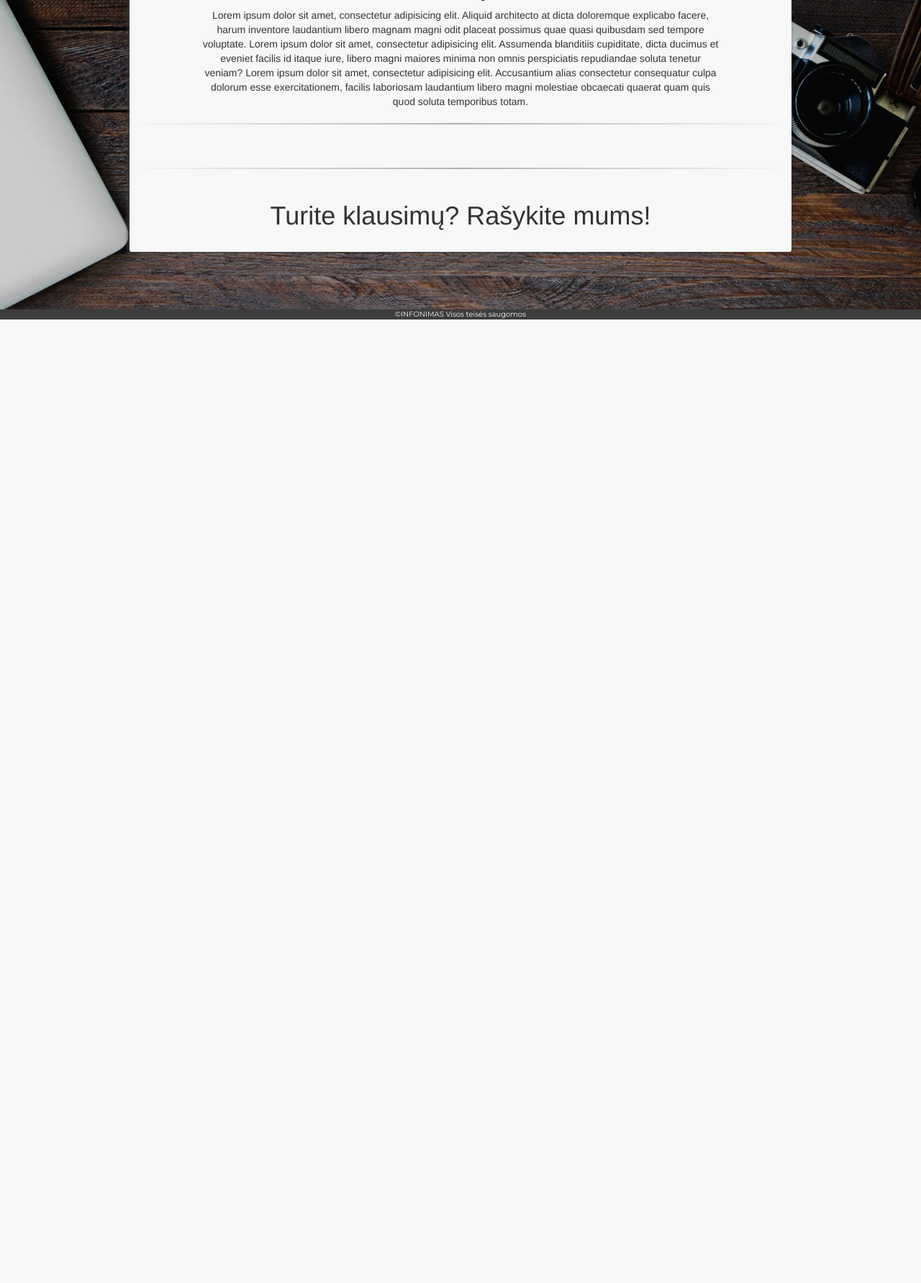
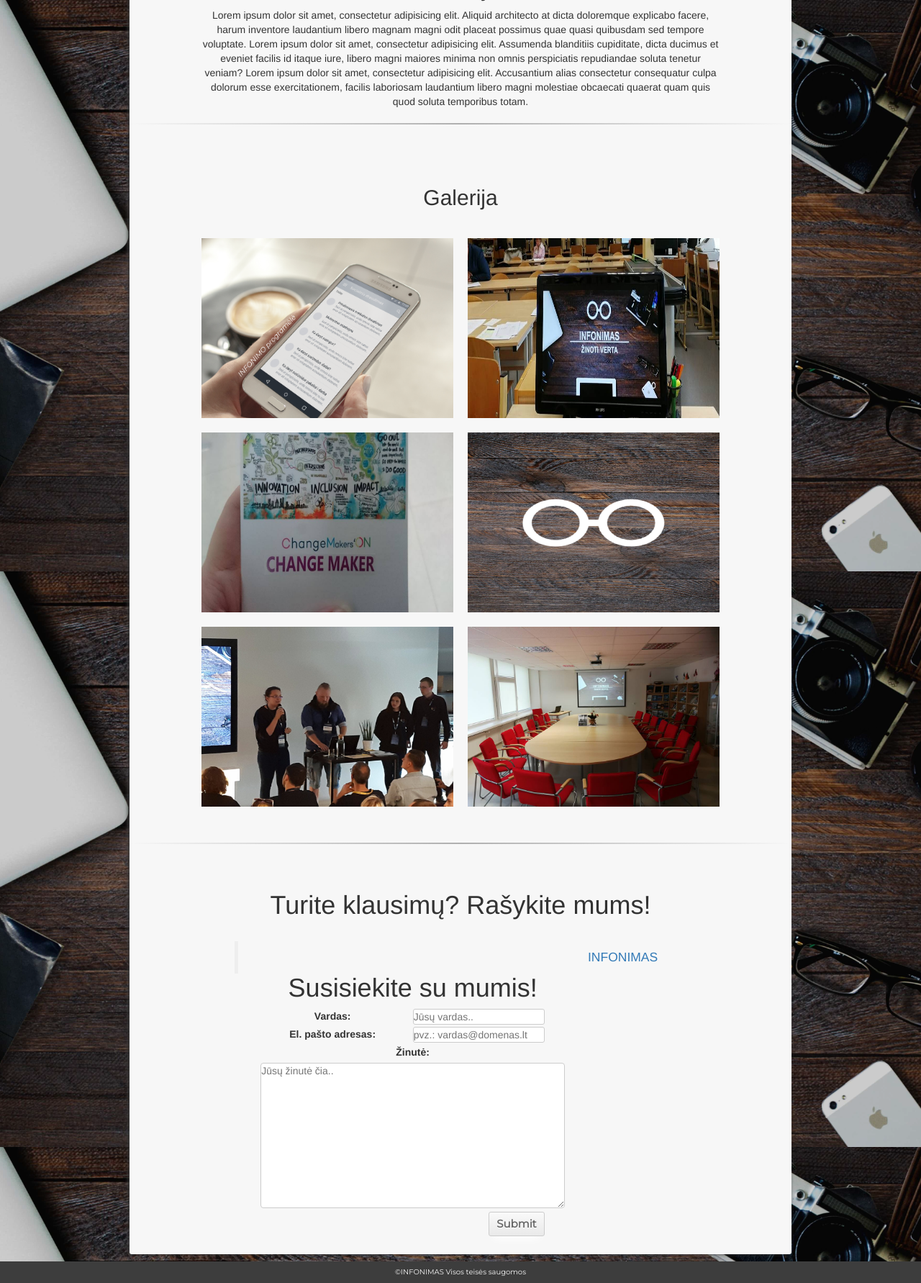
Before and after one commit to gretanevera/Infonimas-With-PHP, a PHP site: page / in a window 1280 px wide. Shown: the part 1606-3389 px from the top of the page at 72% size. Before the commit the page ends 2050 px from the top, so only its background shows below. Run offline with PHP 8.4, Linux system fonts and the light colour scheme; some libraries are stand-ins or nearby versions.

Commit message:
minor style changes

```diff
--- a/css/style.css
+++ b/css/style.css
@@ -186,6 +186,7 @@
     background-size: cover;
     background-repeat: no-repeat;
     background-attachment: fixed;
+
 }
 
 .gra1 {
@@ -204,6 +205,7 @@
     /*padding-left: 25px;*/
     /*padding-right: 25px;*/
     text-align: center;
+
 
 }
 
@@ -307,7 +309,7 @@
 
 /**/
 
-label {
+.gra2 label {
 font-size: 26px;
 display: none;
 width: 26px;
@@ -343,7 +345,7 @@
     #smallgrid{
     display: inline-block;
 }
-    label {
+    .gra2 label {
     display: block;
     cursor: pointer;
 }
@@ -411,9 +413,13 @@
         padding-left: 5px;
         padding-right: 5px;
         padding-top: 5px;
+
     }
     .top1 {
         display: none;
+    }
+    .inception div {
+        margin-left: 30% ;
     }
 
 }
@@ -429,7 +435,7 @@
 .infonimas {
     font-size: 50px;
     text-decoration: underline #f7f7f7;
-    margin-top: 10%;
+    margin-top: 20%;
     }
 
 
@@ -495,12 +501,12 @@
     border:1px solid #dcdcdc;
     display:inline-block;
     cursor:pointer;
-    color:#777777;
+    color: #333333;
     font-family: 'Montserrat', sans-serif;
     font-size:25px;
     padding:12px 38px;
     text-decoration:none;
-    text-shadow:3px 2px 2px #ffffff;
+    text-shadow:3px 2px 2px #666666;
 }
 .myButton:hover {
     background:-webkit-gradient(linear, left top, left bottom, color-stop(0.05, #dfdfdf), color-stop(1, #ededed));
@@ -516,3 +522,136 @@
     position:relative;
     top:1px;
 }
+
+.contk1{
+    display: inline-block;
+}
+.contkform{
+    display: block;
+    float: left;
+    margin-bottom: 5px;
+    margin-left: 25px;
+}
+.contk1 label {
+
+}
+.contk1 input{
+  float: right;
+    margin-right: 40px;
+    border-radius: 3px;
+    border: 1px solid #ccc
+}
+textarea{
+    border: 1px solid #ccc;
+    resize: vertical;
+}
+
+/* siusti mygtukas*/
+.sendbtn {
+    -moz-box-shadow: 0px 10px 14px -7px #ffffff;
+    -webkit-box-shadow: 0px 10px 14px -7px #ffffff;
+    box-shadow: 0px 10px 14px -7px #ffffff;
+    background:-webkit-gradient(linear, left top, left bottom, color-stop(0.05, #f9f9f9), color-stop(1, #e9e9e9));
+    background:-moz-linear-gradient(top, #f9f9f9 5%, #e9e9e9 100%);
+    background:-webkit-linear-gradient(top, #f9f9f9 5%, #e9e9e9 100%);
+    background:-o-linear-gradient(top, #f9f9f9 5%, #e9e9e9 100%);
+    background:-ms-linear-gradient(top, #f9f9f9 5%, #e9e9e9 100%);
+    background:linear-gradient(to bottom, #f9f9f9 5%, #e9e9e9 100%);
+    filter:progid:DXImageTransform.Microsoft.gradient(startColorstr='#f9f9f9', endColorstr='#e9e9e9',GradientType=0);
+    background-color:#f9f9f9;
+    -moz-border-radius:8px;
+    -webkit-border-radius:8px;
+    border-radius:8px;
+    display:inline-block;
+    cursor:pointer;
+    color:#666666;
+    font-family: 'Montserrat', sans-serif;
+    font-size:15px;
+    font-weight:bold;
+    padding:5px 10px;
+    text-decoration:none;
+    text-shadow:0px 1px 0px #ffffff;
+    margin-bottom: 20px;
+}
+.sendbtn:hover {
+    background:-webkit-gradient(linear, left top, left bottom, color-stop(0.05, #e9e9e9), color-stop(1, #f9f9f9));
+    background:-moz-linear-gradient(top, #e9e9e9 5%, #f9f9f9 100%);
+    background:-webkit-linear-gradient(top, #e9e9e9 5%, #f9f9f9 100%);
+    background:-o-linear-gradient(top, #e9e9e9 5%, #f9f9f9 100%);
+    background:-ms-linear-gradient(top, #e9e9e9 5%, #f9f9f9 100%);
+    background:linear-gradient(to bottom, #e9e9e9 5%, #f9f9f9 100%);
+    filter:progid:DXImageTransform.Microsoft.gradient(startColorstr='#e9e9e9', endColorstr='#f9f9f9',GradientType=0);
+    background-color:#e9e9e9;
+}
+.sendbtn:active {
+    position:relative;
+    top:1px;
+}
+
+.gallery1 {
+    box-sizing: border-box;
+    margin: 0;
+    padding: 0;
+}
+
+.gallery-image {
+    padding: 20px;
+    display: flex;
+    flex-wrap: wrap;
+    justify-content: center;
+
+}
+
+.gallery-image img {
+    height: 250px;
+    width: 350px;
+    transform: scale(1.0);
+    transition: transform 0.4s ease;
+}
+
+.img-box {
+    box-sizing: content-box;
+    margin: 10px;
+    height: 250px;
+    width: 350px;
+    overflow: hidden;
+    display: inline-block;
+    color: white;
+    position: relative;
+    background-color: white;
+}
+
+.transparent-box {
+    height: 250px;
+    width: 350px;
+    background-color:rgba(0, 0, 0, 0);
+    position: absolute;
+    top: 0;
+    left: 0;
+    transition: background-color 0.3s ease;
+}
+
+.img-box:hover img {
+    transform: scale(1.1);
+}
+
+.img-box:hover .transparent-box {
+    background-color:rgba(0, 0, 0, 0.5);
+}
+
+.img-box:hover .caption {
+    transform: translateY(-20px);
+    opacity: 1.0;
+}
+
+.img-box:hover {
+    cursor: pointer;
+}
+
+.caption > p:nth-child(2) {
+    font-size: 0.8em;
+}
+
+.opacity-low {
+    opacity: 0.5;
+}
--- a/index.html
+++ b/index.html
@@ -19,6 +19,7 @@
     <link href="https://fonts.googleapis.com/css?family=Montserrat&display=swap" rel="stylesheet">
 
     <link rel="stylesheet" href="css/style.css">
+
 </head>
 <body>
 
@@ -184,30 +185,87 @@
 
         </div>
         <br>
+        <h2 class="">Galerija</h2>
+        <div class="gallery-image">
+            <div class="img-box">
+                <img src="glry/glryy%20(2).png" alt=""/>
+                <div class="transparent-box">
+
+                </div>
+            </div>
+            <div class="img-box">
+                <img src="glry/glryy%20(2).jpg" alt=""/>
+                <div class="transparent-box">
+
+                </div>
+            </div>
+            <div class="img-box">
+                <img src="glry/glryy%20(1).jpg" alt=""/>
+                <div class="transparent-box">
+
+                </div>
+            </div>
+            <div class="img-box">
+                <img src="glry/glryy%20(1).png" alt=""/>
+                <div class="transparent-box">
+
+                </div>
+            </div>
+            <div class="img-box">
+                <img src="glry/glryy%20(3).jpg" alt=""/>
+                <div class="transparent-box">
+
+                </div>
+            </div>
+            <div class="img-box">
+                <img src="glry/glryy%20(4).jpg" alt=""/>
+                <div class="transparent-box">
+
+                </div>
+            </div>
+        </div>
         <hr>
-
         <div class="contk1">
             <h1>Turite klausimų? Rašykite mums!</h1>
             <br>
             <div class="innercontk">
 
-                        </div>
-                    </div>
+
+                <div class="contkform">
+
+                    <h1>Susisiekite su mumis!</h1>
+                    <form class="kontaktas" action="emailer.php" method="post">
+                        <!--vardo kodas-->
+                        <label for="vard">Vardas:</label>
+                        <input name="vardas" type="text" id="vard" placeholder="Jūsų vardas.."/> <br>
+                        <!--Pavarde-->
+
+                        <label for="pav">El. pašto adresas: </label>
+                        <input name="email" type="text" id="pav" placeholder="pvz.: vardas@domenas.lt"/> <br>
+                        <!-- zinute man-->
+
+                        <label for="zinute">Žinutė:</label>
+                        <br>
+                        <textarea name="msg" rows="10" cols="50" id="zinute" placeholder="Jūsų žinutė čia.."></textarea>
+                        </br>
+                        <!--mygtukas-->
+                        <input value="Submit" type="button" class="sendbtn"/>
+
+                    </form>
+
+
                 </div>
 
-                    <div class="fb-page" data-href="https://www.facebook.com/INFONIMAS/" data-tabs="timeline"
-                         data-width="" data-height="" data-small-header="false" data-adapt-container-width="true"
-                         data-hide-cover="false" data-show-facepile="true">
-                        <blockquote cite="https://www.facebook.com/INFONIMAS/" class="fb-xfbml-parse-ignore"><a
-                                href="https://www.facebook.com/INFONIMAS/">INFONIMAS</a></blockquote>
-                    </div></div>
-                    <br>
+                <div class="fb-page" data-href="https://www.facebook.com/INFONIMAS/" data-tabs="timeline"
+                     data-width="" data-height="" data-small-header="false" data-adapt-container-width="true"
+                     data-hide-cover="false" data-show-facepile="true">
+                    <blockquote cite="https://www.facebook.com/INFONIMAS/" class="fb-xfbml-parse-ignore"><a
+                            href="https://www.facebook.com/INFONIMAS/">INFONIMAS</a></blockquote>
+                </div>
+            </div>
+        </div>
 
-
-
-            </div>
-            <br>
-        </div>
+        <br>
     </div>
     <div class="gra6"></div>
     <div class="gra7"></div>
@@ -222,6 +280,5 @@
 <script async defer crossorigin="anonymous"
         src="https://connect.facebook.net/en_US/sdk.js#xfbml=1&version=v4.0&appId=133700819993662&autoLogAppEvents=1"></script>
 <script src="js/MScript.js"></script>
-<link rel="stylesheet" href="form.css" >
 </body>
 </html>
--- a/js/MScript.js
+++ b/js/MScript.js
@@ -28,102 +28,15 @@
         }
     })
 });
-
-
-// functional graveyard.... sorry mates, we doin efficiency now.
-
 //
-//
-//   $(document).ready(function () {
-//       $(".am").click(function () {
-//           var x = $(".am1").position(); //gets the position of the div element...
-//           window.scrollTo(x.left, x.top); //window.scrollTo() scrolls the page upto certain position....
-//           //it takes 2 parameters : (x axis cordinate, y axis cordinate);
-//       });
-//   });
-// $(document).ready(function () {
-//       $(".mok_ist").click(function () {
-//           var x = $(".mok_ist1").position(); //gets the position of the div element...
-//           window.scrollTo(x.left, x.top); //window.scrollTo() scrolls the page upto certain position....
-//           //it takes 2 parameters : (x axis cordinate, y axis cordinate);
-//       });
-//   });
-//
-//   $(document).ready(function () {
-//       $('.volunt').click(function () {
-//           var x = $('.volunt1').position(); //gets the position of the div element...
-//           window.scrollTo(x.left, x.top); //window.scrollTo() scrolls the page upto certain position....
-//           //it takes 2 parameters : (x axis cordinate, y axis cordinate);
-//       });
-//   });
-//   $(document).ready(function () {
-//       $('.contk').click(function () {
-//           var x = $('.contk1').position(); //gets the position of the div element...
-//           window.scrollTo(x.left, x.top); //window.scrollTo() scrolls the page upto certain position....
-//           //it takes 2 parameters : (x axis cordinate, y axis cordinate);
-//   });
-//       });
-//
-//
-//
-//
-//
-//
-
-
-// // Paslėpti linkus kol op < 0.5>
-// $(".sidenav").ready(function(){
-//     if ($('.sidenav').css('opacity') === 0) {
-//         $(".sidenav a").css({"pointer-events": "none"});
-//     }else {
-//         $(".sidenav a").css({"pointer-events": "visible"});
-//     }
-// });
-
-// // // slepiam menu bandymas 1
-// $('document').ready(function(){
-//     if ($('.sidenav').css('opacity') == 0 ) {
-//         $('.sidenav ').css({"z-index": "-2"});
-//     }else {
-//         $('.sidenav ').css({"z-index": "2"});
-//         // e.preventDefault()
-//     }
-// });
-
-// // // slepiam menu bandymas 1
-// $('document').ready(function(){
-//     while ($('.sidenav').css('opacity') === 1 ) {
-//         $('.sidenav a').css({"z-index": "2"});
-// }});
-//
-
-// //issiskleidimas Neviekia dar normaliai
-// $('.am').hover(
-//     function () {
-//         $(this).animate({
-//             width: '300px',
-//         },100)
-//         $('.txt').animate({
-//             width: '300px',
-//         },100)
-//     },
-//     //animacijos greitis
-//     function () {
-//         $(this).animate({
-//             width: '20px',
-//         },100)
-//         $('.txt').animate({
-//             width: '4px',
-//         },100)
-//
-//     }
-// );
-// //Slepiam linkus Antras bandymas
-// $(document).ready(function(){
-//     if ($(".sidenav").css('opacity') === 1 ) {
-//         $('.sidenav a').css({"visibility": "visible"});
-//     }else {
-//         $('.sidenav a').css({"visibility": "hidden"});
-//         // e.preventDefault()
-//     }
-// });
+function myFunction(imgs) {
+    // Get the expanded image
+    var expandImg = document.getElementById("expandedImg");
+    // Get the image text
+    var imgText = document.getElementById("imgtext");
+    // Use the same src in the expanded image as the image being clicked on from the grid
+    expandImg.src = imgs.src;
+    // Use the value of the alt attribute of the clickable image as text inside the expanded image
+    imgText.innerHTML = imgs.alt;
+    // Show the container element (hidden with CSS)
+    expandImg.parentElement.style.display = "block";}
```
Also changed, not shown: emailer.php (added, +20 -0 lines), tester.html (+32 -31 lines), glry/glryy (1).jpg (added), glry/glryy (1).png (added), glry/glryy (2).jpg (added), glry/glryy (2).png (added), glry/glryy (3).jpg (added), glry/glryy (4).jpg (added), img/sodra.PNG (added), 1 other file.
